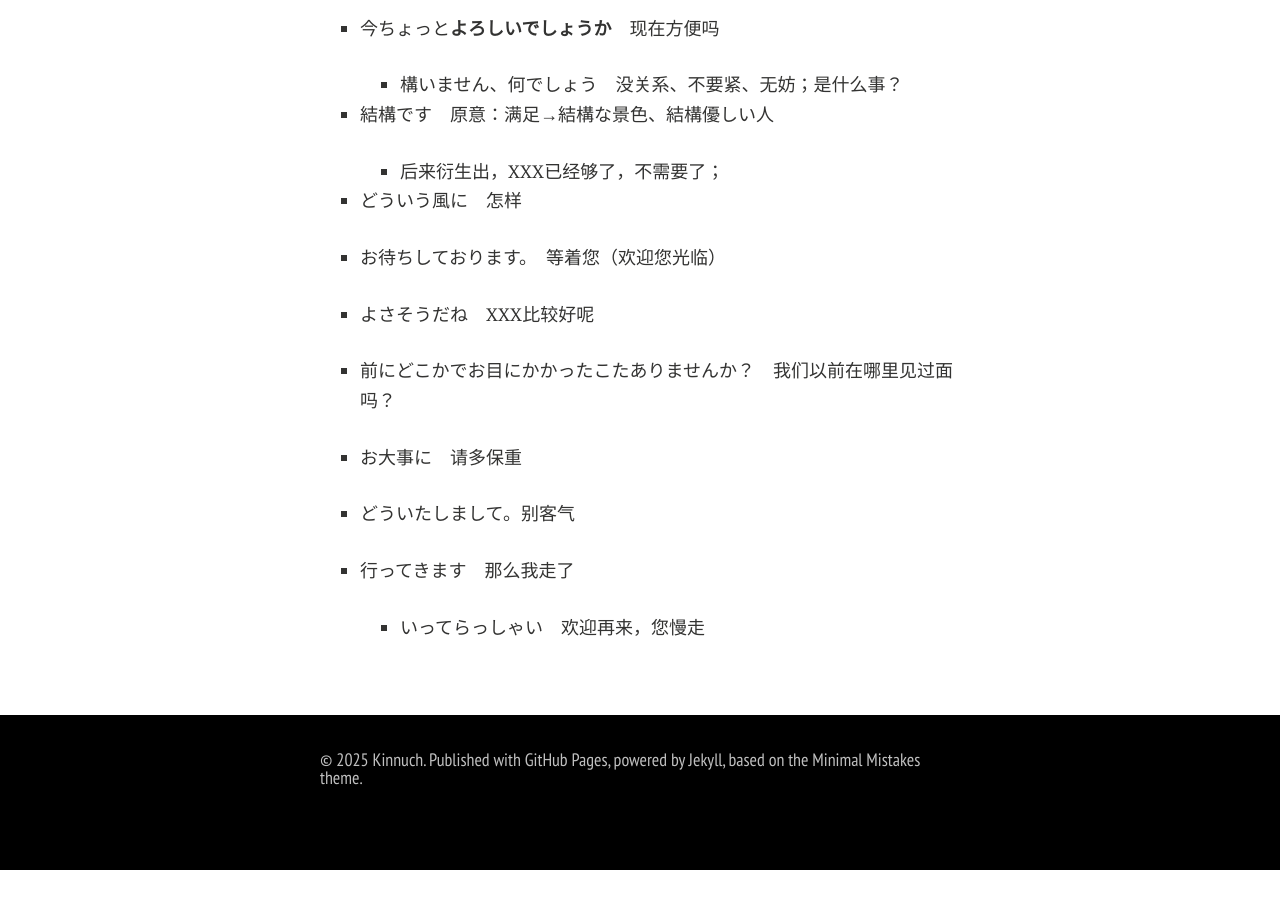
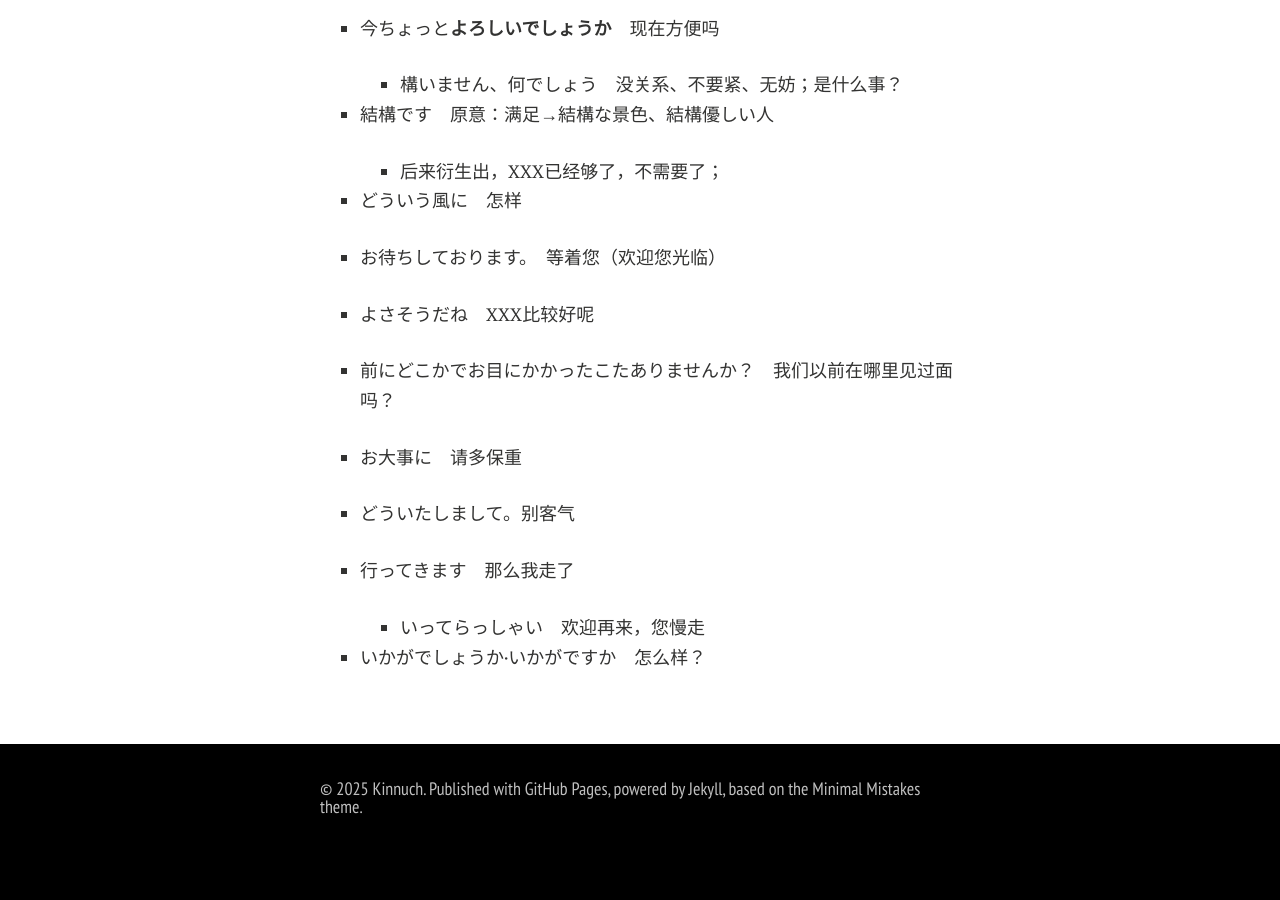
Before and after one commit to Kinnuch/kinnuch.github.io, a Jekyll site: the page built from laim/N3.md, in a window 1280 px wide and 900 px high, scrolled down 28342 px. Built offline with Jekyll 4.4.1, drawn with Linux system fonts in a browser that asks for light colours; nearby versions of some CDN libraries; comment, search, counter and statistics services are not loaded; a style sheet for code colours, icons or effects is not loaded; before the commit the page ends 29212 px from its top, so only the background shows below that.

Commit message:
Update N3.md

```diff
--- a/laim/N3.md
+++ b/laim/N3.md
@@ -959,3 +959,5 @@ title: JapaneseN3
 - 行ってきます　那么我走了
 
   - いってらっしゃい　欢迎再来，您慢走
+
+- いかがでしょうか·いかがですか　怎么样？
```
